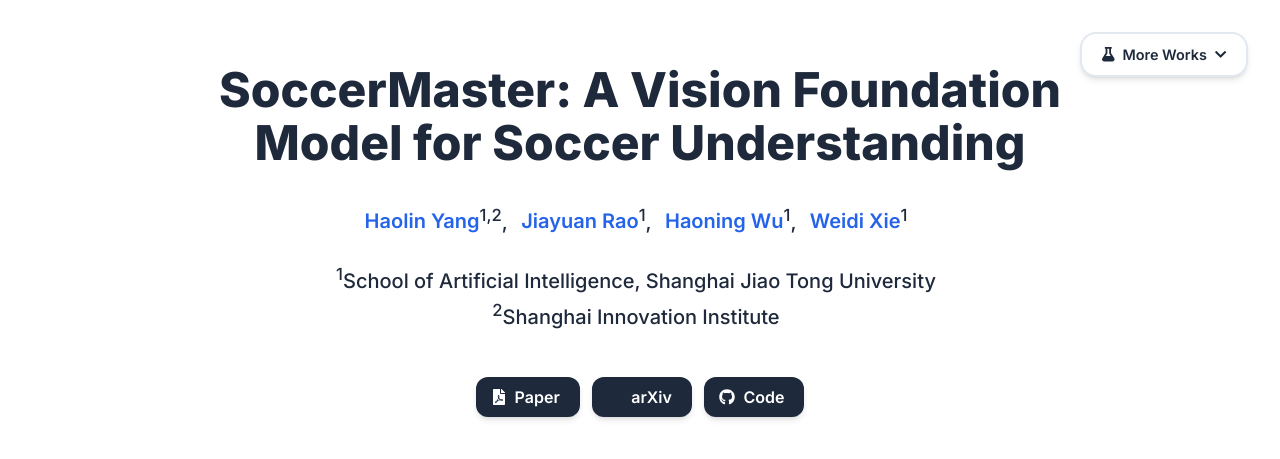
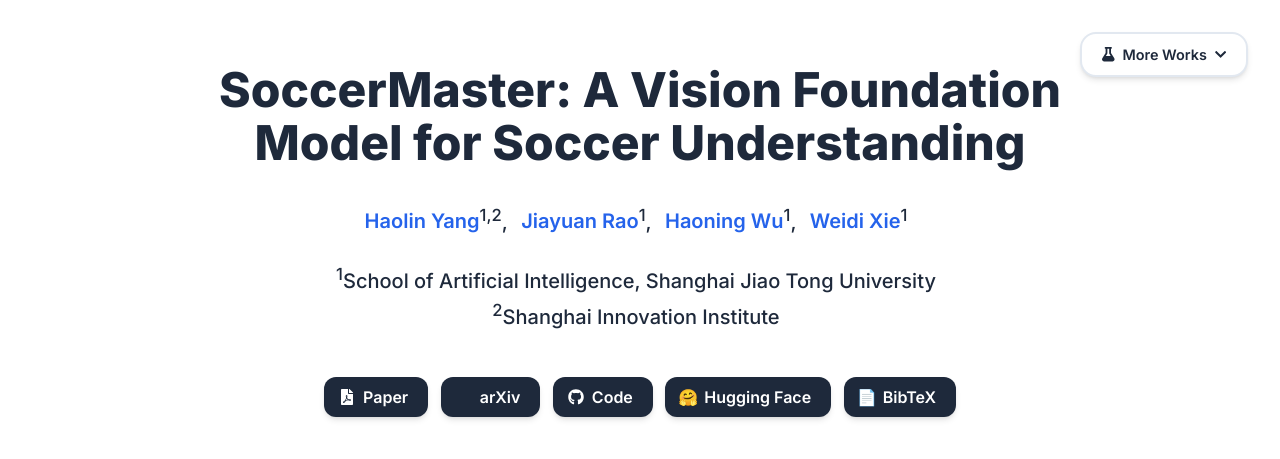
Before and after one commit to haolinyang-hlyang/haolinyang-hlyang.github.io, a Jekyll site: the page SoccerMaster/index.html, which Jekyll copies as it is, in a window 1280 px wide and 900 px high, cut to the strip 0-477 px from the top of the window. Shown: the top 459 px of the strip. Built offline with Jekyll 4.4.1, drawn with Linux system fonts in a browser that asks for light colours; nearby versions of some CDN libraries; library files that are not in the unit come from our copies; a style sheet for code colours, icons or effects is not loaded.

Commit message:
Add links to Hugging Face and BibTeX in index.html for enhanced resource accessibility

```diff
--- a/SoccerMaster/index.html
+++ b/SoccerMaster/index.html
@@ -311,6 +311,28 @@
                   <span>Code</span>
                   </a>
                 </span>
+
+                <!-- Hugging Face -->
+                <span class="link-block">
+                  <a href="coming soon" target="_blank"
+                  class="external-link button is-normal is-rounded is-dark">
+                  <span class="icon">
+                    🤗
+                  </span>
+                  <span>Hugging Face</span>
+                  </a>
+                </span>
+
+                <!-- BibTeX -->
+                <span class="link-block">
+                  <a href="static/soccermaster_bib.txt" target="_blank"
+                  class="external-link button is-normal is-rounded is-dark">
+                  <span class="icon">
+                    📄
+                  </span>
+                  <span>BibTeX</span>
+                  </a>
+                </span>
             </div>
           </div>
         </div>
--- /dev/null
+++ b/SoccerMaster/static/soccermaster_bib.txt
@@ -0,0 +1 @@
+coming soon
```
